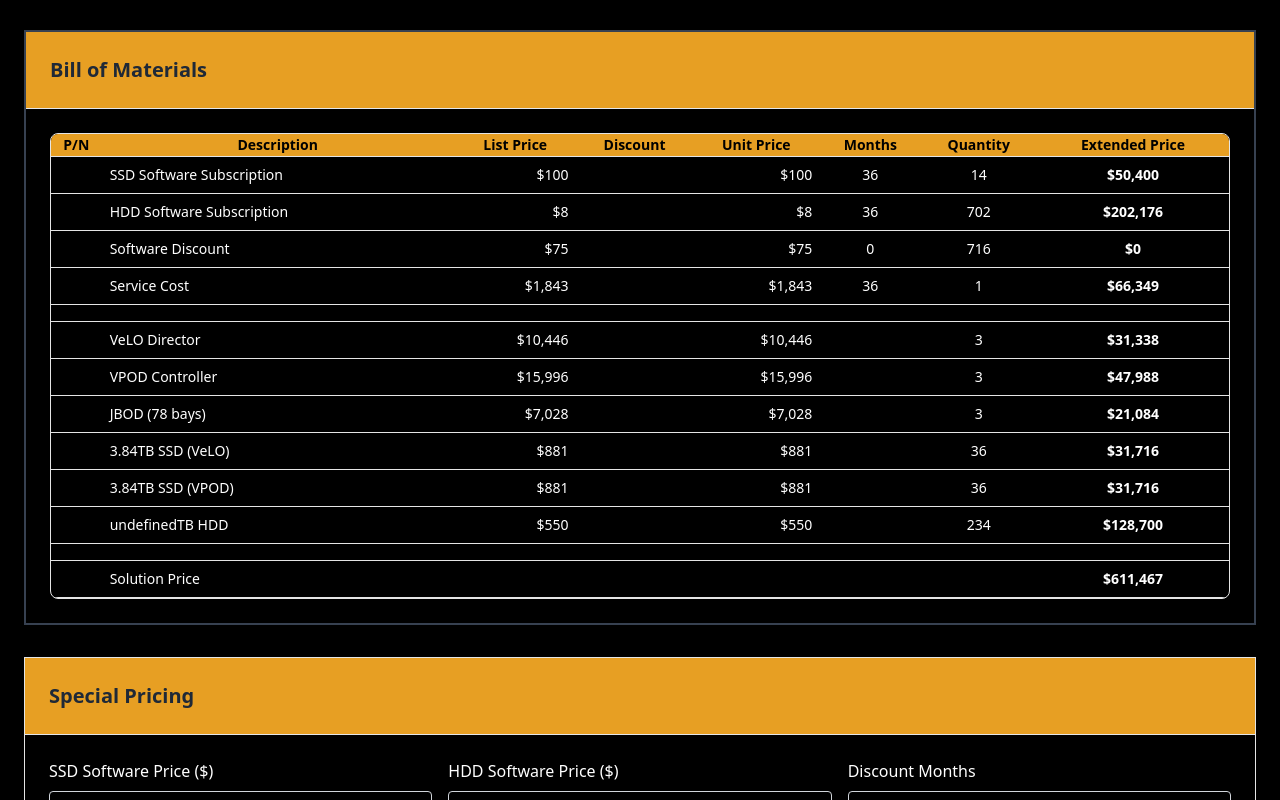
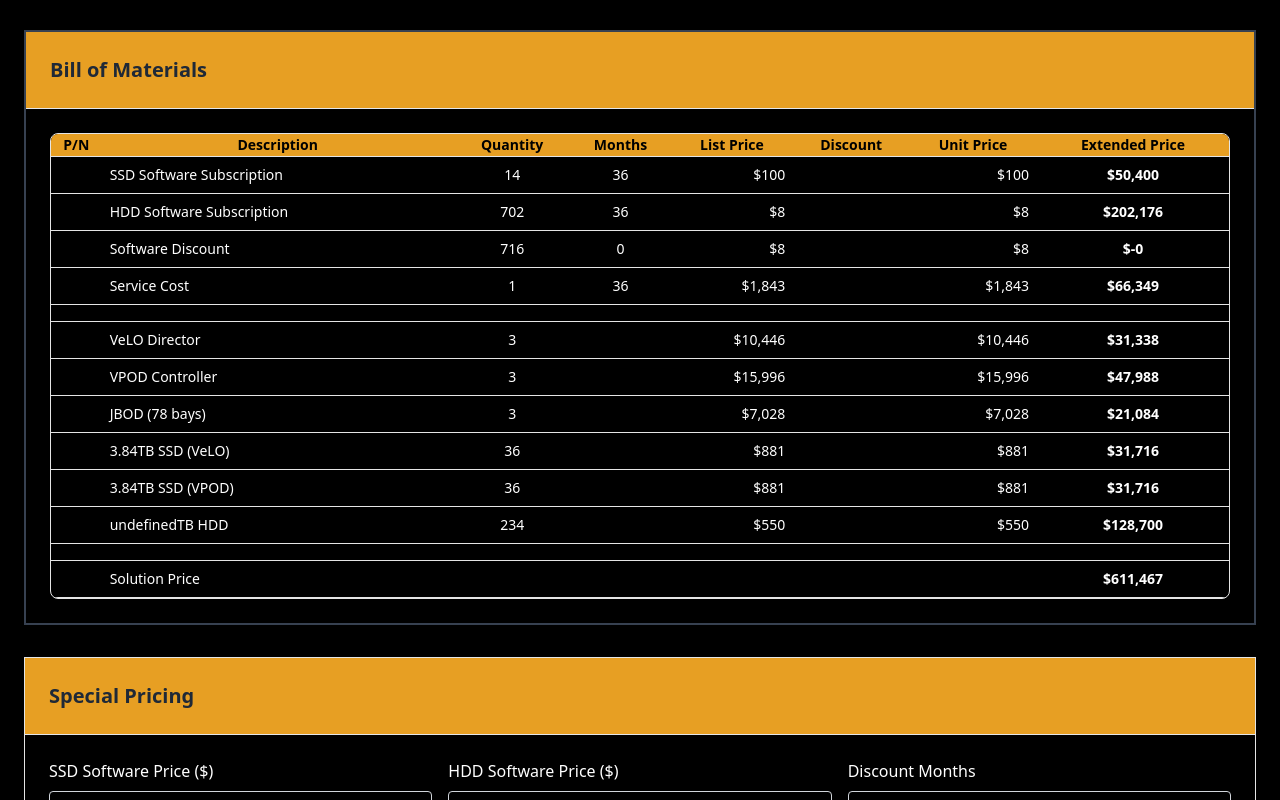
Before and after one commit to eriksalo/erik-web, a React (Create React App) app: page / in a window 1280 px wide. Shown: the part 1040-1840 px from the top of the page. Built offline with nearby package versions, Linux system fonts and the light colour scheme.

Commit message:
Discount working

```diff
--- a/src/App.js
+++ b/src/App.js
@@ -149,11 +149,16 @@
     // Calculate software subscription costs
     const ssdSoftwareUnits = Math.ceil(veloSsdCapacity / 10) * config.subscriptionMonths;
     const hddSoftwareUnits = Math.ceil(hddCapacity / 10) * config.subscriptionMonths;
+    const totalSoftwareUnits = Math.ceil(veloSsdCapacity / 10) + Math.ceil(hddCapacity / 10);
     const ssdSoftwareCost = ssdSoftwareUnits * baseSsdSoftware;
     const hddSoftwareCost = hddSoftwareUnits * baseHddSoftware;
 
     // Calculate software discount
-    const discountCost = config.discountMonths * pricing.softwareDiscount;
+    const discountCost = -1 * config.discountMonths * pricing.softwareDiscount * totalSoftwareUnits;
+    console.log('config.discountMonths', config.discountMonths);
+    console.log('pricing.softwareDiscount', pricing.softwareDiscount);
+    console.log('units', totalSoftwareUnits);
+    console.log('Discount Costs', discountCost);
 
     // Calculate hardware costs
     const hardwareCost = config.veloCount * pricing.velo +
@@ -560,11 +565,11 @@
                 <TableRow className="bg-vduraColor center-vertical">
                   <TableHead className="text-center font-bold text-black center-vertical">P/N</TableHead>
                   <TableHead className="font-bold text-black center-vertical">Description</TableHead>
+                  <TableHead className="text-center font-bold text-black center-vertical">Quantity</TableHead>
+                  <TableHead className="text-center font-bold text-black center-vertical">Months</TableHead>
                   <TableHead className="text-center font-bold text-black center-vertical">List Price</TableHead>
                   <TableHead className="text-center font-bold text-black center-vertical">Discount</TableHead>
-                  <TableHead className="text-center font-bold text-black center-vertical">Unit Price</TableHead>
-                  <TableHead className="text-center font-bold text-black center-vertical">Months</TableHead>
-                  <TableHead className="text-center font-bold text-black center-vertical">Quantity</TableHead>
+                  <TableHead className="text-center font-bold text-black center-vertical">Discounted Price</TableHead>
                   <TableHead className="text-center font-bold text-black center-vertical">Extended Price</TableHead>
                 </TableRow>
               </TableHeader>
@@ -573,11 +578,11 @@
                   <TableRow key={index} className="hover:bg-gray-50">
                     <TableCell className="font-medium text-gray-900 center-vertical">{item.partNumber}</TableCell>
                     <TableCell className="font-medium text-gray-900 center-vertical">{item.item}</TableCell>
+                    <TableCell className="text-center text-gray-900 center-vertical">{item.quantity}</TableCell>
+                    <TableCell className="text-center font-medium text-gray-900 center-vertical">{item.months}</TableCell>
                     <TableCell className="text-right text-gray-900 center-vertical" >{item.unitCost !== undefined ? `$${Number(item.unitCost).toLocaleString(undefined, { maximumFractionDigits: 0 })}` : ""}</TableCell>
                     <TableCell className="text-center text-gray-900 center-vertical">{item.discount}</TableCell>
                     <TableCell className="text-right text-gray-900 center-vertical">{item.unitCost !== undefined ? `$${Number(item.unitCost).toLocaleString(undefined, { maximumFractionDigits: 0 })}` : ""}</TableCell>
-                    <TableCell className="text-center font-medium text-gray-900 center-vertical">{item.months}</TableCell>
-                    <TableCell className="text-center text-gray-900 center-vertical">{item.quantity}</TableCell>
                     <TableCell className="text-center font-semibold text-gray-900 center-vertical">{item.totalCost !== undefined ? `$${Number(item.totalCost).toLocaleString(undefined, { maximumFractionDigits: 0 })}` : ""}</TableCell>
                   </TableRow>
                 ))}
@@ -590,11 +595,11 @@
                 <TableRow className="bg-vduraColor">
                   <TableHead className="text-center font-bold text-black">P/N</TableHead>
                   <TableHead className="font-bold text-black">Description</TableHead>
+                  <TableHead className="text-center font-bold text-black">Quantity</TableHead>
+                  <TableHead className="text-center font-bold text-black">Months</TableHead>
                   <TableHead className="text-center font-bold text-black">List Price</TableHead>
                   <TableHead className="text-center font-bold text-black">Discount</TableHead>
                   <TableHead className="text-center font-bold text-black">Unit Price</TableHead>
-                  <TableHead className="text-center font-bold text-black">Months</TableHead>
-                  <TableHead className="text-center font-bold text-black">Quantity</TableHead>
                   <TableHead className="text-center font-bold text-black">Extended Price</TableHead>
                 </TableRow>
               </TableHeader>
@@ -603,11 +608,11 @@
                   <TableRow key={index} className="hover:bg-gray-50">
                     <TableCell className="font-medium text-blue-500">{item.partNumber}</TableCell>
                     <TableCell className="font-medium">{item.item}</TableCell>
+                    <TableCell className="text-center">{item.quantity}</TableCell>
+                    <TableCell className="text-center font-medium">{item.months}</TableCell>
                     <TableCell className="text-right">{item.unitCost !== undefined ? `$${Number(item.unitCost).toLocaleString(undefined, { maximumFractionDigits: 0 })}` : ""}</TableCell>
                     <TableCell className="text-center">{item.discount}</TableCell>
                     <TableCell className="text-right">{item.unitCost !== undefined ? `$${Number(item.unitCost).toLocaleString(undefined, { maximumFractionDigits: 0 })}` : ""}</TableCell>
-                    <TableCell className="text-center font-medium">{item.months}</TableCell>
-                    <TableCell className="text-center">{item.quantity}</TableCell>
                     <TableCell className="text-center font-semibold">{item.totalCost !== undefined ? `$${Number(item.totalCost).toLocaleString(undefined, { maximumFractionDigits: 0 })}` : ""}</TableCell>
                   </TableRow>
                 ))}
--- a/src/constants/pricing.js
+++ b/src/constants/pricing.js
@@ -66,7 +66,7 @@
     hdd_32: 600,
     ssdSoftware: 100,
     hddSoftware: 8,
-    softwareDiscount: 75
+    softwareDiscount: 7.87
   },
   "2025-Q2": {
     velo: 10446,
@@ -180,7 +180,7 @@
     hdd_32: 600, // Default to 0 months
     ssdSoftware: 100,
     hddSoftware: 8,
-    softwareDiscount: 75
+    softwareDiscount: 7.87
   },
   "2026-Q4": {
 
```
